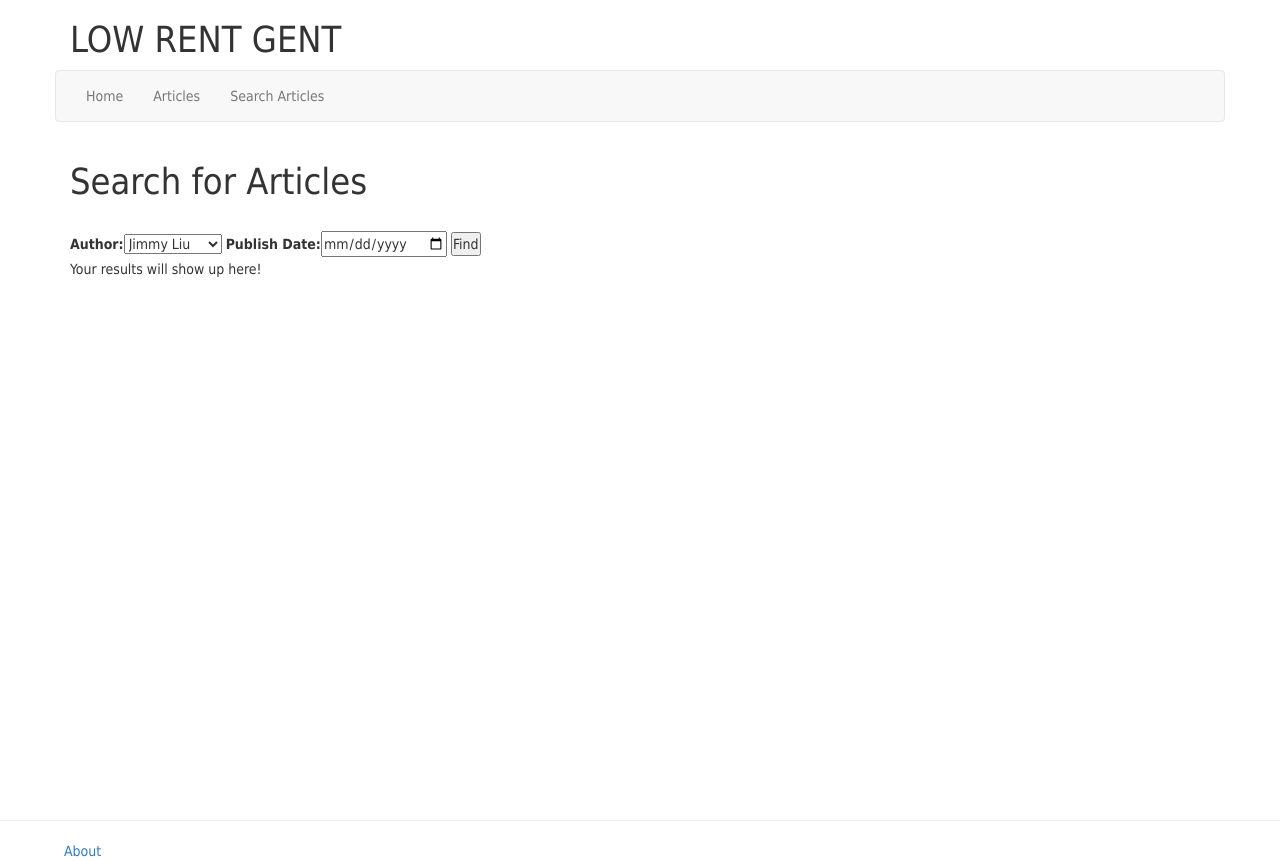
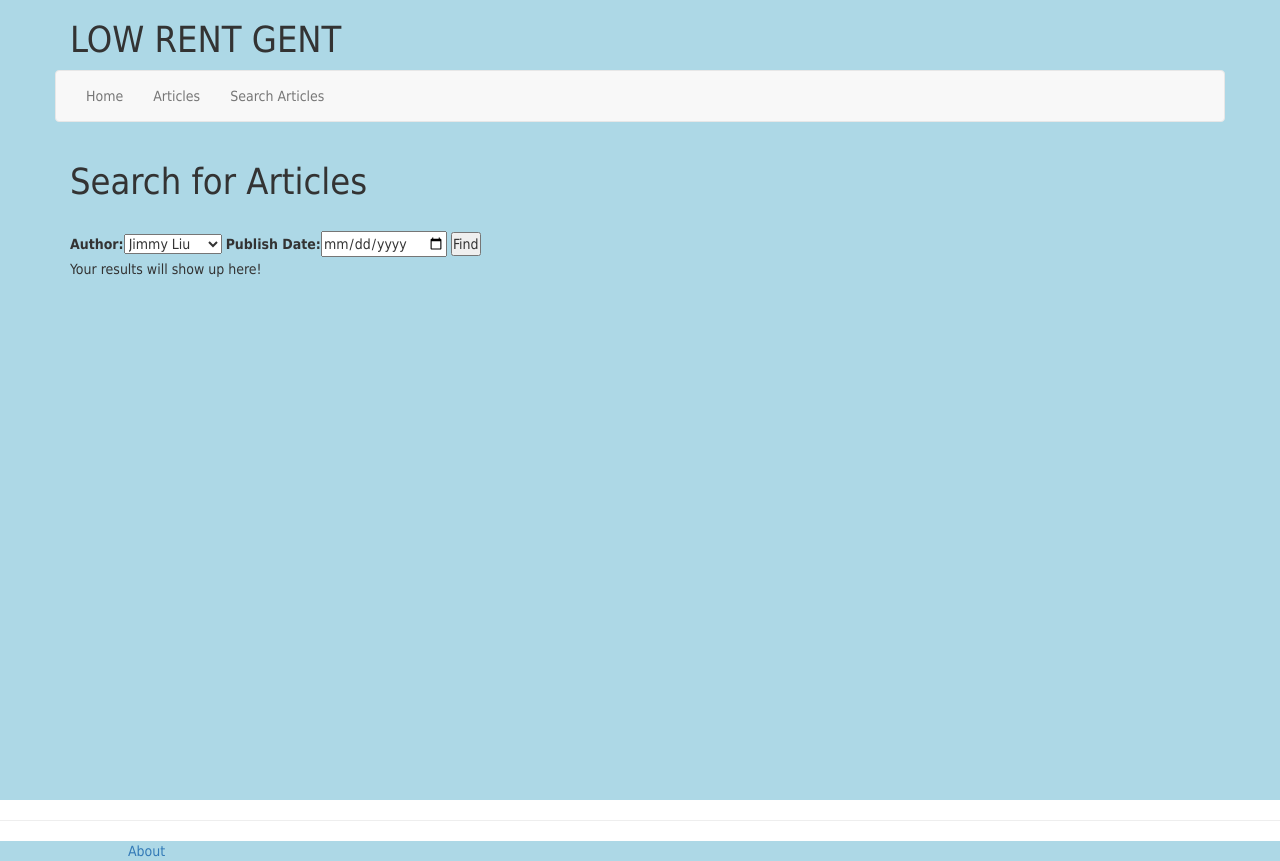
Before and after one commit to benrhanson/lowrentgent, a Django app: page /search/ in a window 1280 px wide. Run offline with Django 3.2, Linux system fonts and the light colour scheme; parts of the project's set-up code (start-up, migrations or seed data) failed here and were passed over; some libraries are stand-ins or nearby versions.

Commit message:
new background color, fixed background around carrosel links

```diff
--- a/apps/blogposts/static/blogposts/styles.css
+++ b/apps/blogposts/static/blogposts/styles.css
@@ -1,7 +1,7 @@
 /*all pages*/
 
 * {
-	font-family: tahoma;
+	font-family: Tahoma;
 	padding: 0px;
 	margin: 0px;
 }
@@ -11,11 +11,14 @@
 	max-height: auto;
 	min-width: 100%;
 	max-width: auto;
+	background: lightblue;
 }
 
 /* logo */
 .logo {
-	text-align: center;
+	font-family: impact;
+	font-weight: bold;
+
 }
 
 /*main page*/
@@ -42,6 +45,10 @@
 
 }
 
+h3, a {
+	background-color: white;
+}
+
 /*overflow articles*/
 .non_carousel {
 	text-align: center;
@@ -62,10 +69,6 @@
 	vertical-align: center;
 }
 
-.input-group, .input-group-btn {
-	color: pink;
-}
-
 /*ads*/
 
 .top_ad {
@@ -73,7 +76,8 @@
 }
 
 footer {
-	padding-left: 5%;
+	padding-left: 10%;
+	background-color: lightblue;
 }
 
 /* bottom ads */
@@ -89,7 +93,6 @@
     padding: 15px 32px;
     text-align: center;
     text-decoration: none;
-    display: inline-block;
     font-size: 16px;
 }
 
```
Also changed, not shown: db.sqlite3, 1 other file.
